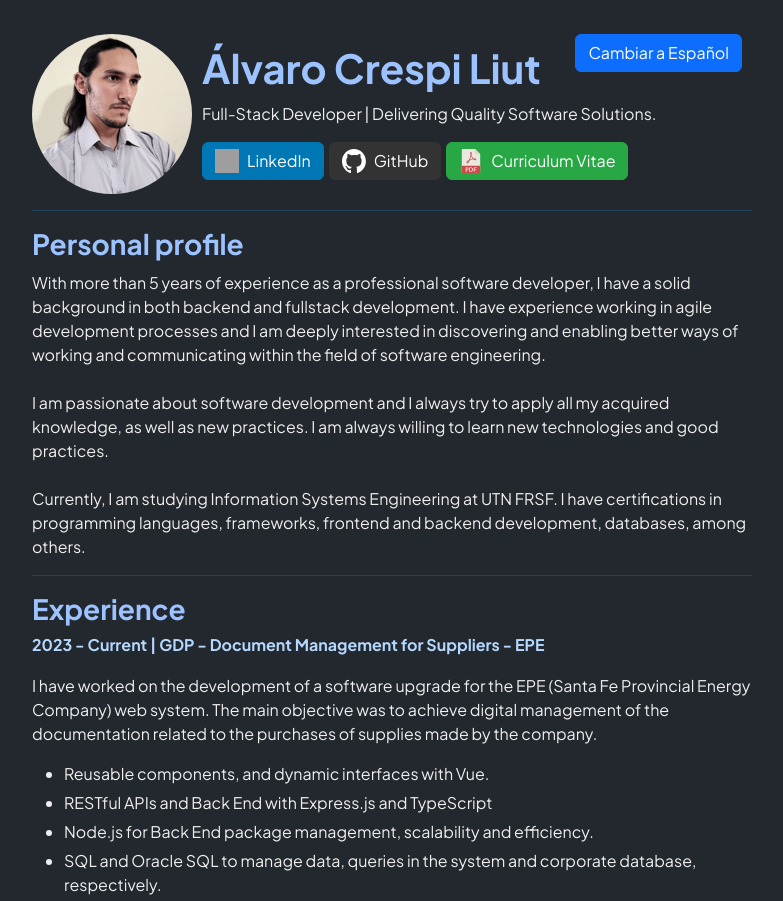
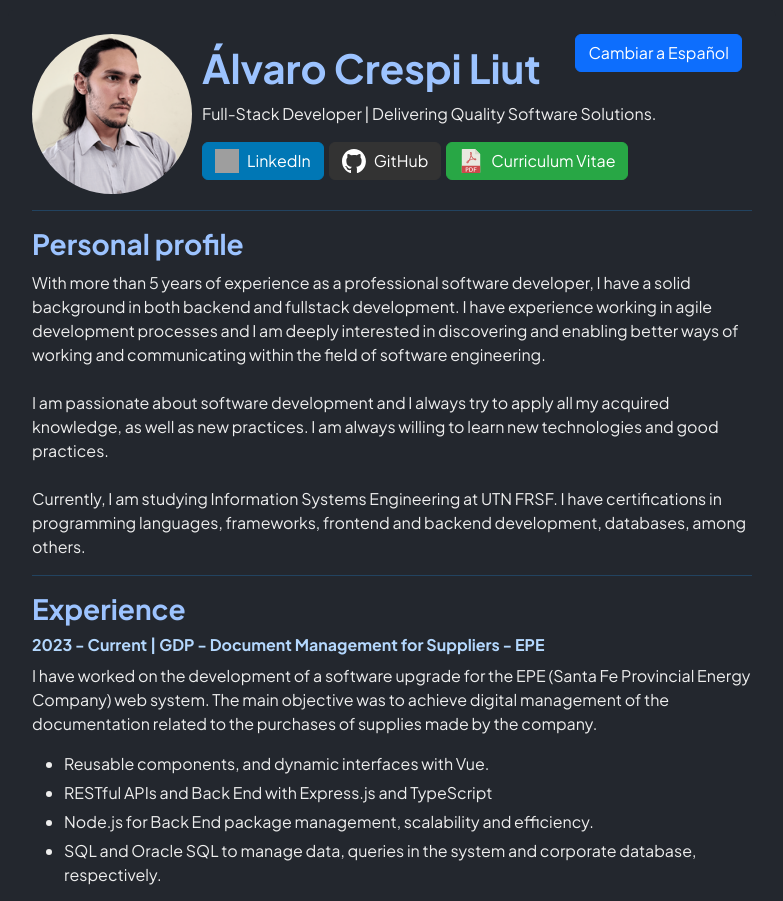
Before and after one commit to Nito-Crespi/portfolio, a React (Create React App) app: page / in a window 1280 px wide. Shown: the top 901 px of the page, without its empty margins (248-1031 px from the left). Built offline with nearby package versions, Linux system fonts and the light colour scheme; grey boxes are pictures that could not be loaded.

Commit message:
Update ExperienceCard.css

```diff
--- a/src/components/ExperienceCard/ExperienceCard.css
+++ b/src/components/ExperienceCard/ExperienceCard.css
@@ -1,14 +1,12 @@
 .experience-card {
   min-width: 350px;
   max-width: 800px;
-  min-height: 310px;
   width: auto;
   margin-bottom: 14px;
 
   .title {
     display: flex;
     align-items: center;
-    margin-bottom: 10px;
   }
 
   .icon {
```
